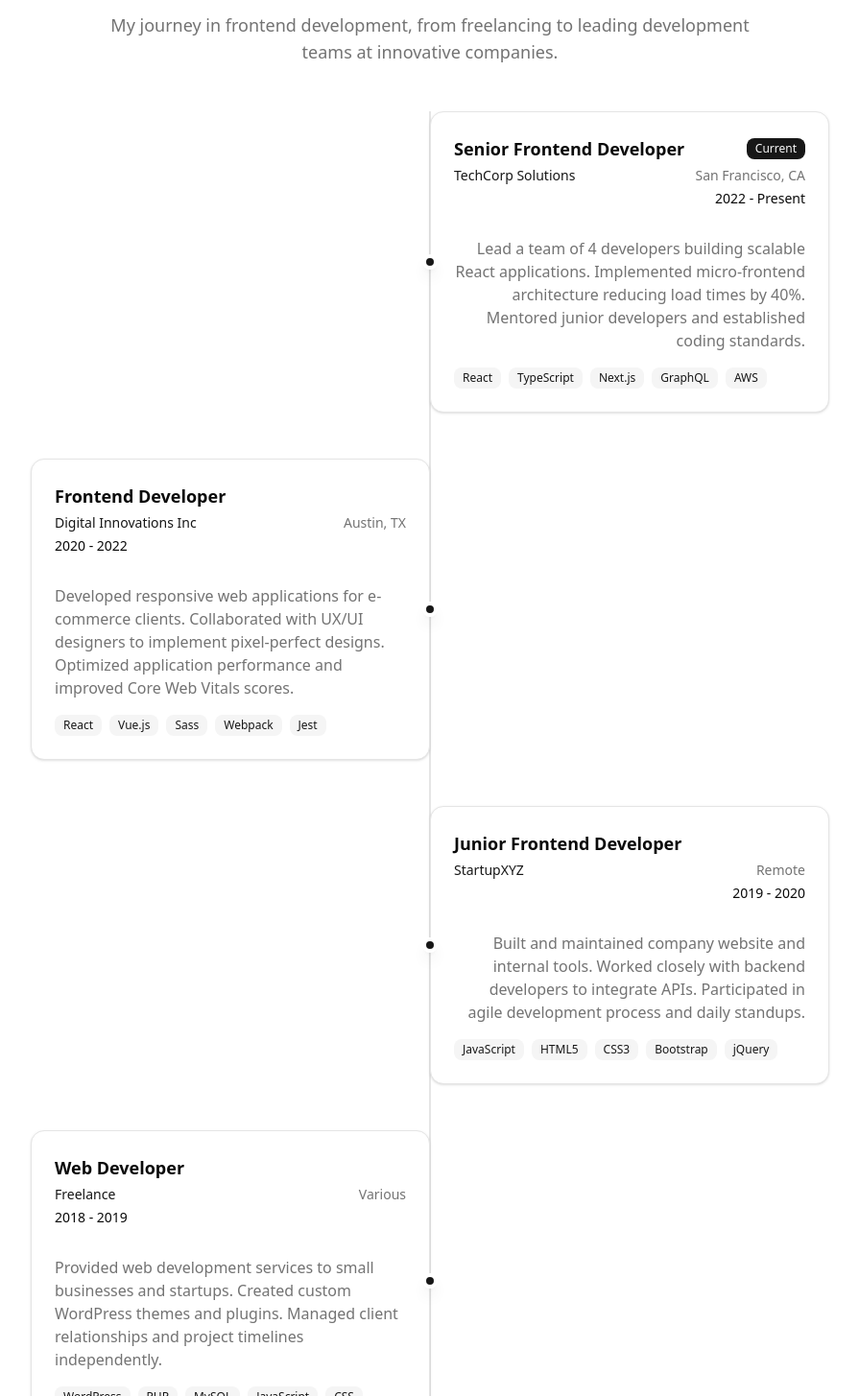
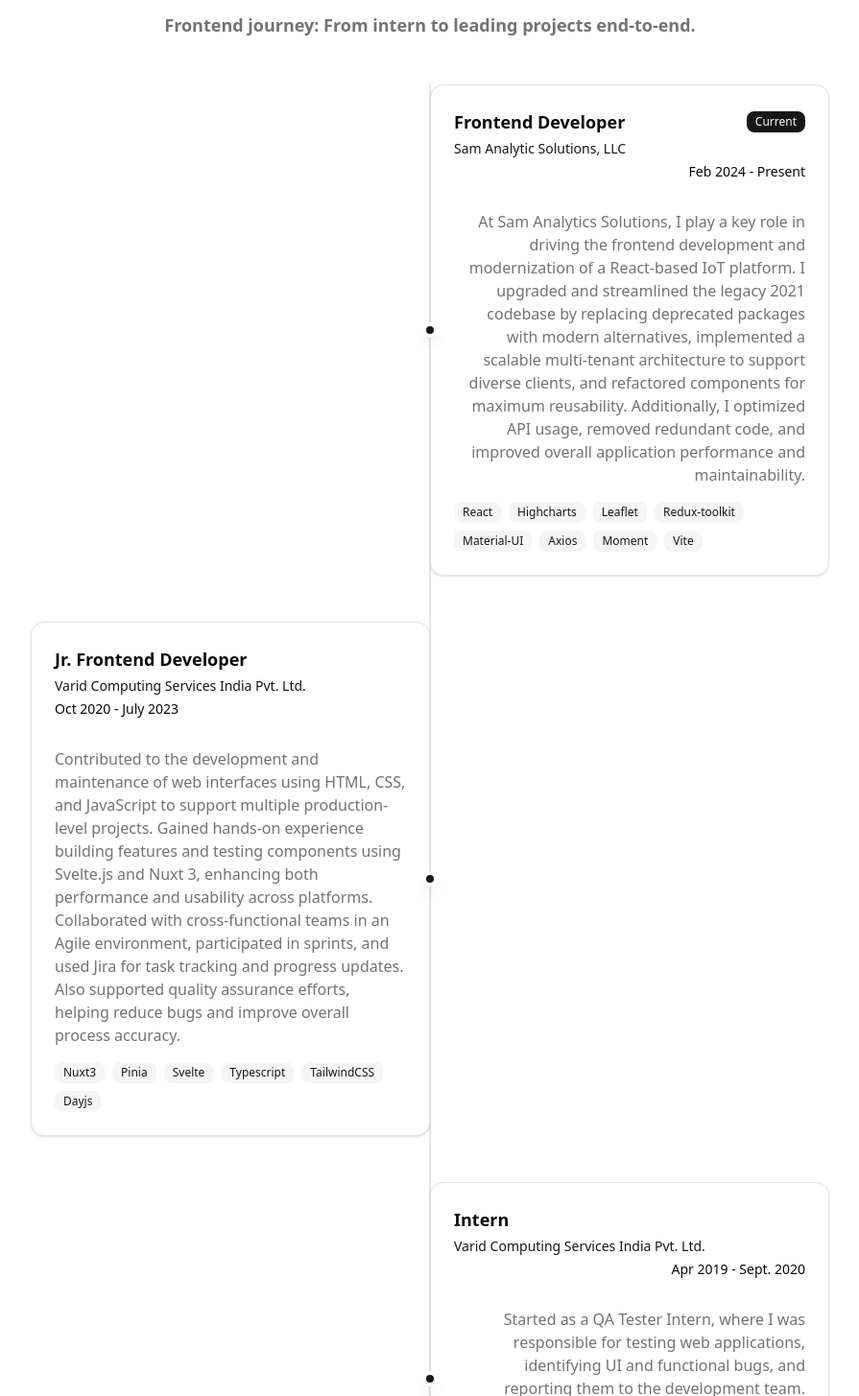
Before and after one commit to prateekaghi/PrateekAghi, a Next.js app in the folder portfolio/: page / in a window 1280 px wide. Shown: the part 1375-2830 px from the top of the page at 96% size, without its empty margins (192-1087 px from the left). Built offline with nearby package versions, Linux system fonts and the light colour scheme.

Commit message:
experience

```diff
--- a/portfolio/src/components/data/expirience.js
+++ b/portfolio/src/components/data/expirience.js
@@ -1,46 +1,51 @@
 export const experiences = [
   {
     id: 1,
-    company: "TechCorp Solutions",
-    position: "Senior Frontend Developer",
-    duration: "2022 - Present",
-    location: "San Francisco, CA",
+    company: "Sam Analytic Solutions, LLC",
+    position: "Frontend Developer",
+    duration: "Feb 2024 - Present",
+    location: "",
     description:
-      "Lead a team of 4 developers building scalable React applications. Implemented micro-frontend architecture reducing load times by 40%. Mentored junior developers and established coding standards.",
-    technologies: ["React", "TypeScript", "Next.js", "GraphQL", "AWS"],
+      "At Sam Analytics Solutions, I play a key role in driving the frontend development and modernization of a React-based IoT platform. I upgraded and streamlined the legacy 2021 codebase by replacing deprecated packages with modern alternatives, implemented a scalable multi-tenant architecture to support diverse clients, and refactored components for maximum reusability. Additionally, I optimized API usage, removed redundant code, and improved overall application performance and maintainability.",
+    technologies: [
+      "React",
+      "Highcharts",
+      "Leaflet",
+      "Redux-toolkit",
+      "Material-UI",
+      "Axios",
+      "Moment",
+      "Vite",
+    ],
     current: true,
   },
   {
     id: 2,
-    company: "Digital Innovations Inc",
-    position: "Frontend Developer",
-    duration: "2020 - 2022",
-    location: "Austin, TX",
+    company: "Varid Computing Services India Pvt. Ltd.",
+    position: "Jr. Frontend Developer",
+    duration: "Oct 2020 -  July 2023",
+    location: "",
     description:
-      "Developed responsive web applications for e-commerce clients. Collaborated with UX/UI designers to implement pixel-perfect designs. Optimized application performance and improved Core Web Vitals scores.",
-    technologies: ["React", "Vue.js", "Sass", "Webpack", "Jest"],
+      "Contributed to the development and maintenance of web interfaces using HTML, CSS, and JavaScript to support multiple production-level projects. Gained hands-on experience building features and testing components using Svelte.js and Nuxt 3, enhancing both performance and usability across platforms. Collaborated with cross-functional teams in an Agile environment, participated in sprints, and used Jira for task tracking and progress updates. Also supported quality assurance efforts, helping reduce bugs and improve overall process accuracy.",
+    technologies: [
+      "Nuxt3",
+      "Pinia",
+      "Svelte",
+      "Typescript",
+      "TailwindCSS",
+      "Dayjs",
+    ],
     current: false,
   },
   {
     id: 3,
-    company: "StartupXYZ",
-    position: "Junior Frontend Developer",
-    duration: "2019 - 2020",
-    location: "Remote",
+    company: "Varid Computing Services India Pvt. Ltd.",
+    position: "Intern",
+    duration: "Apr 2019 - Sept. 2020",
+    location: "",
     description:
-      "Built and maintained company website and internal tools. Worked closely with backend developers to integrate APIs. Participated in agile development process and daily standups.",
-    technologies: ["JavaScript", "HTML5", "CSS3", "Bootstrap", "jQuery"],
-    current: false,
-  },
-  {
-    id: 4,
-    company: "Freelance",
-    position: "Web Developer",
-    duration: "2018 - 2019",
-    location: "Various",
-    description:
-      "Provided web development services to small businesses and startups. Created custom WordPress themes and plugins. Managed client relationships and project timelines independently.",
-    technologies: ["WordPress", "PHP", "MySQL", "JavaScript", "CSS"],
+      "Started as a QA Tester Intern, where I was responsible for testing web applications, identifying UI and functional bugs, and reporting them to the development team. Gained hands-on experience with debugging tools, browser dev tools, and test case validation. Over time, I began assisting with minor bug fixes, transitioning into frontend development.",
+    technologies: ["Postman", "Svelte", "Confluence"],
     current: false,
   },
 ];
--- a/portfolio/src/components/sections/Experience.jsx
+++ b/portfolio/src/components/sections/Experience.jsx
@@ -15,9 +15,8 @@
           <h2 className="text-3xl font-bold tracking-tighter sm:text-4xl mb-4">
             Professional Experience
           </h2>
-          <p className="text-muted-foreground md:text-lg max-w-2xl">
-            My journey in frontend development, from freelancing to leading
-            development teams at innovative companies.
+          <p className="text-muted-foreground md:text-lg max-w-2xl font-bold">
+            Frontend journey: From intern to leading projects end-to-end.
           </p>
         </div>
 
```
